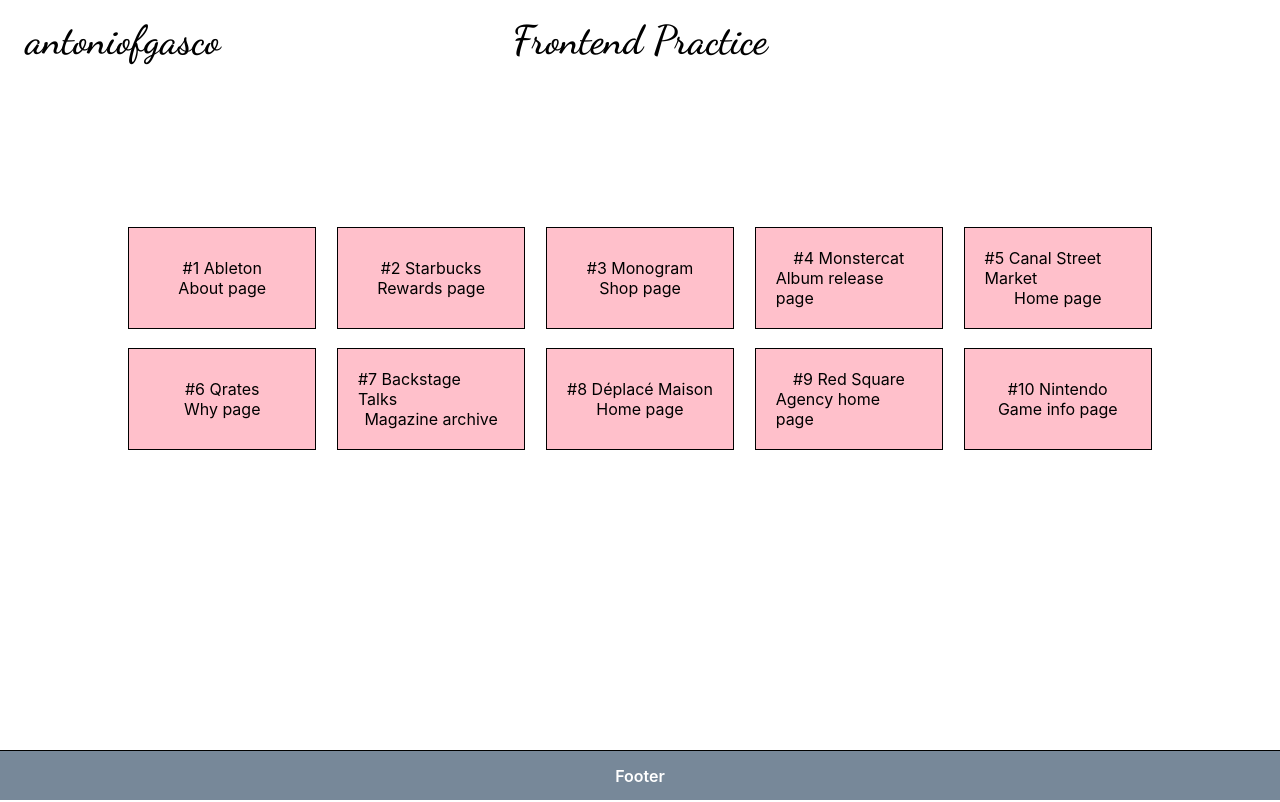
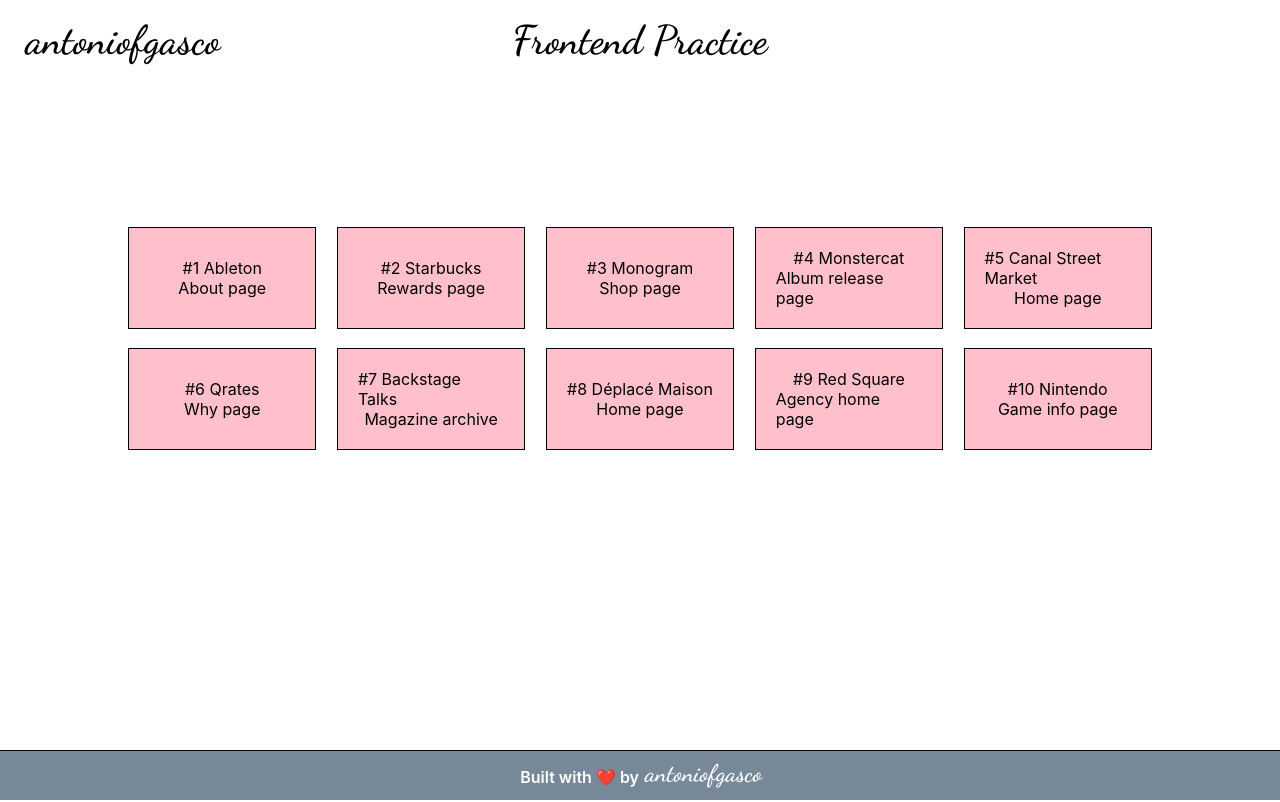
Before and after one commit to AGasco/frontendpractice, a Next.js app: page / in a window 1280 px wide. Built offline with nearby package versions, Linux system fonts and the light colour scheme.

Commit message:
Footer styling (primitive)

```diff
--- a/components/Footer/Footer.component.js
+++ b/components/Footer/Footer.component.js
@@ -2,7 +2,12 @@ import React from 'react';
 import styles from './Footer.module.scss';
 
 function HomeFooterComponent() {
-  return <footer className={styles.footer}>Footer</footer>;
+  return (
+    <footer className={styles.footer}>
+      Built with ❤️ by&nbsp;
+      <span>antoniofgasco</span>
+    </footer>
+  );
 }
 
 export default HomeFooterComponent;
--- a/components/Footer/Footer.module.scss
+++ b/components/Footer/Footer.module.scss
@@ -2,6 +2,7 @@
   position: absolute;
   bottom: 0;
   left: 0;
+  display: inline-block;
   width: 100vw;
   height: 50px;
   line-height: 50px;
@@ -10,4 +11,12 @@
   background-color: lightslategray;
   color: white;
   font-weight: 600;
+
+  span {
+    position: relative;
+    top: -2px;
+    left: 2px;
+    font-family: 'Dancing Script', cursive;
+    font-size: 1.5rem;
+  }
 }
--- a/components/HomeMain/HomeMain.module.scss
+++ b/components/HomeMain/HomeMain.module.scss
@@ -35,7 +35,6 @@
   grid-template-rows: repeat(2, 1fr);
   grid-gap: 10% 2%;
   list-style-type: none;
-  place-items: center;
   width: 100%;
   height: 30%;
   padding-left: 0;
```
